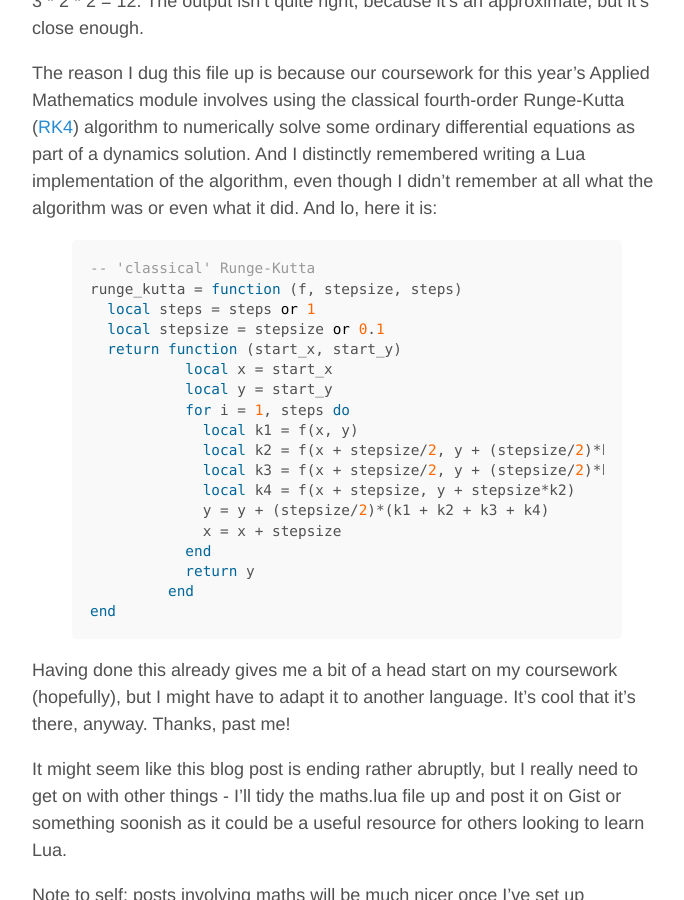
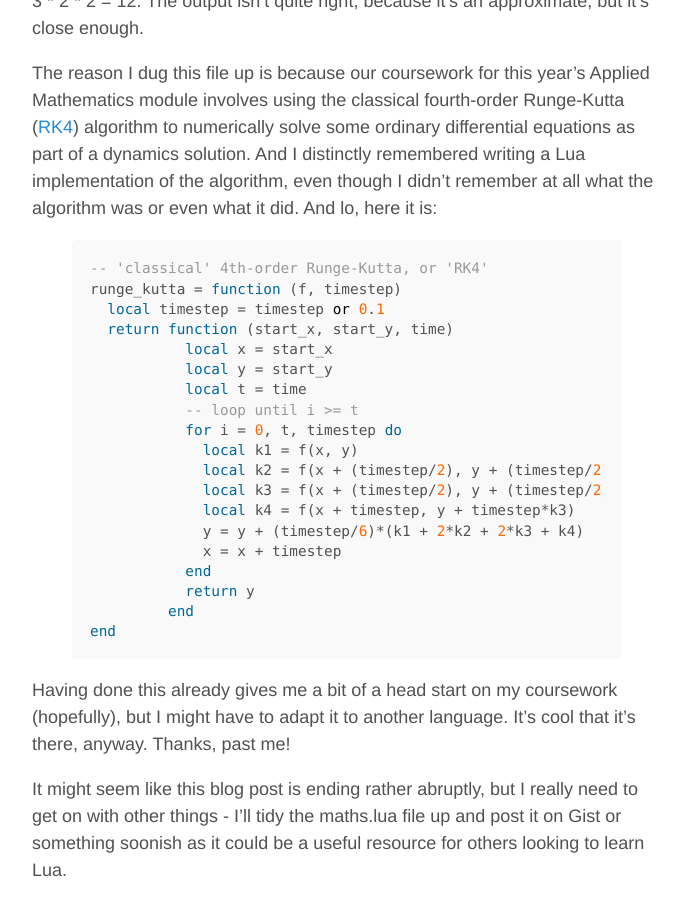
Before and after one commit to rachelnertia/rachelnertia.github.io, a Jekyll site: the page built from _posts/2015-10-05-calculus-in-lua.md, in a window 1280 px wide and 900 px high, scrolled down 1664 px. Shown: the whole window, without its empty margins (293-977 px from the left). Built offline with Jekyll 4.4.1, drawn with Linux system fonts in a browser that asks for light colours; comment, search, counter and statistics services are not loaded.

Commit message:
Fixed the Lua RK4 code in the 'Calculus in Lua' post. I think it's correct now, but I have yet to test it.

```diff
--- a/_posts/2015-10-05-calculus-in-lua.md
+++ b/_posts/2015-10-05-calculus-in-lua.md
@@ -51,20 +51,21 @@ end
 The reason I dug this file up is because our coursework for this year's Applied Mathematics module involves using the classical fourth-order Runge-Kutta (<a href="https://en.wikipedia.org/wiki/Runge%E2%80%93Kutta_methods#The_Runge.E2.80.93Kutta_method">RK4</a>) algorithm to numerically solve some ordinary differential equations as part of a dynamics solution. And I distinctly remembered writing a Lua implementation of the algorithm, even though I didn't remember at all what the algorithm was or even what it did. And lo, here it is:
 
 {% highlight lua %}
--- 'classical' Runge-Kutta
-runge_kutta = function (f, stepsize, steps)
-  local steps = steps or 1
-  local stepsize = stepsize or 0.1
-  return function (start_x, start_y)
+-- 'classical' 4th-order Runge-Kutta, or 'RK4'
+runge_kutta = function (f, timestep)
+  local timestep = timestep or 0.1
+  return function (start_x, start_y, time)
            local x = start_x
            local y = start_y
-           for i = 1, steps do
+           local t = time
+           -- loop until i >= t
+           for i = 0, t, timestep do
              local k1 = f(x, y)
-             local k2 = f(x + stepsize/2, y + (stepsize/2)*k1)
-             local k3 = f(x + stepsize/2, y + (stepsize/2)*k2)
-             local k4 = f(x + stepsize, y + stepsize*k2)
-             y = y + (stepsize/2)*(k1 + k2 + k3 + k4)
-             x = x + stepsize
+             local k2 = f(x + (timestep/2), y + (timestep/2)*k1)
+             local k3 = f(x + (timestep/2), y + (timestep/2)*k2)
+             local k4 = f(x + timestep, y + timestep*k3)
+             y = y + (timestep/6)*(k1 + 2*k2 + 2*k3 + k4)
+             x = x + timestep
            end
            return y
          end
```
